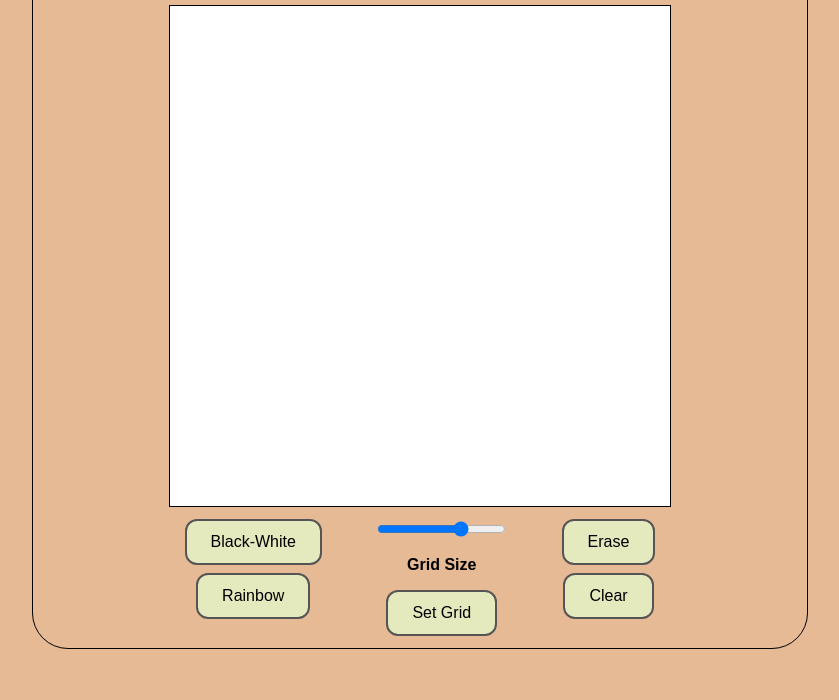
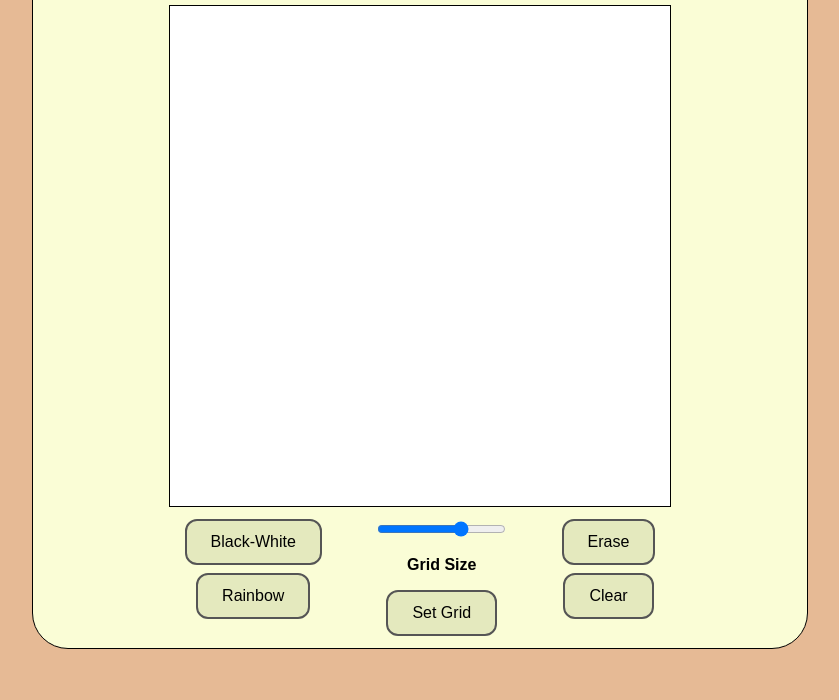
Before and after one commit to SidharthK2/Etch-a-Sketch-, a plain HTML site: page index.html in a window 1280 px wide. Shown: the part 100-800 px from the top of the page, without its empty margins (220-1059 px from the left). Drawn offline with Linux system fonts and the light colour scheme.

Commit message:
changed style bound

```diff
--- a/style.css
+++ b/style.css
@@ -12,7 +12,7 @@ body {
   padding: 8px;
   border: 1px solid black;
   width: 60%;
-  []background-color: #fafdd6;
+  background-color: #fafdd6;
   border-radius: 36px;
   gap: 8px;
 }
```
